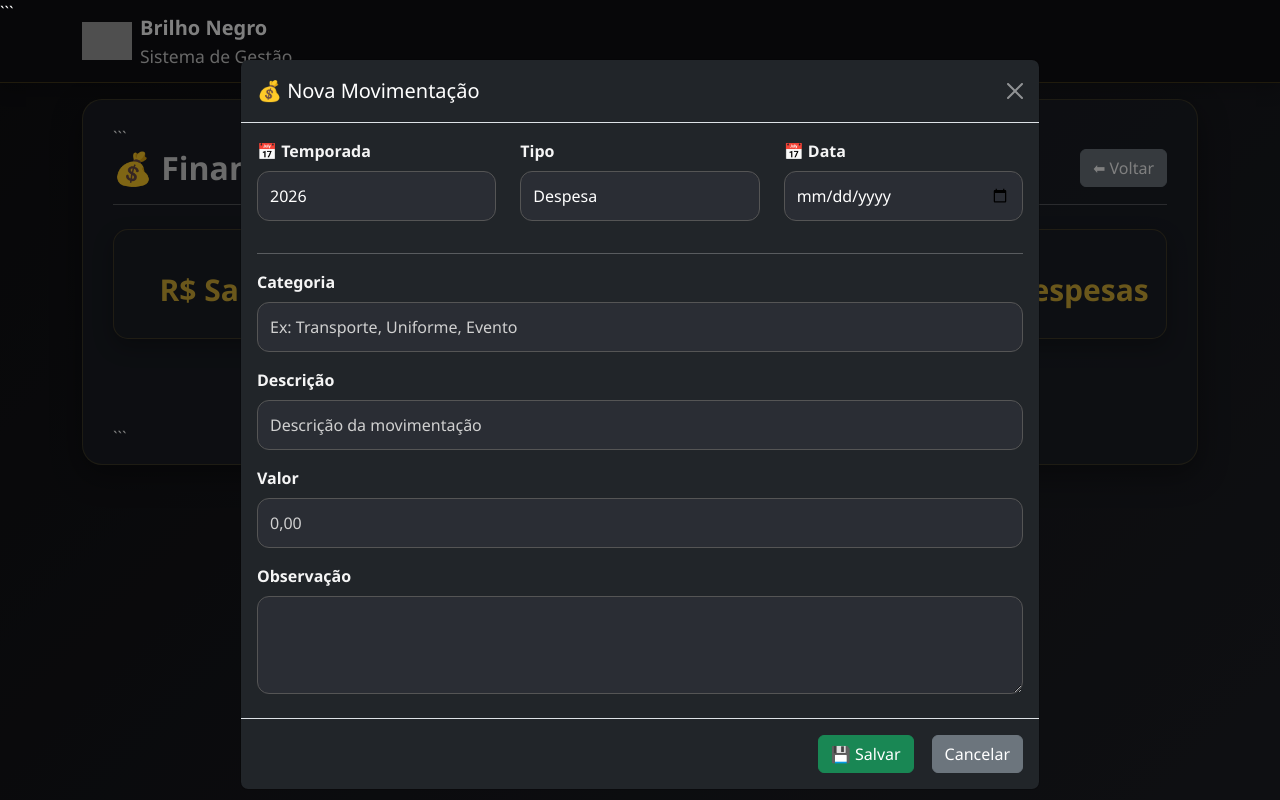
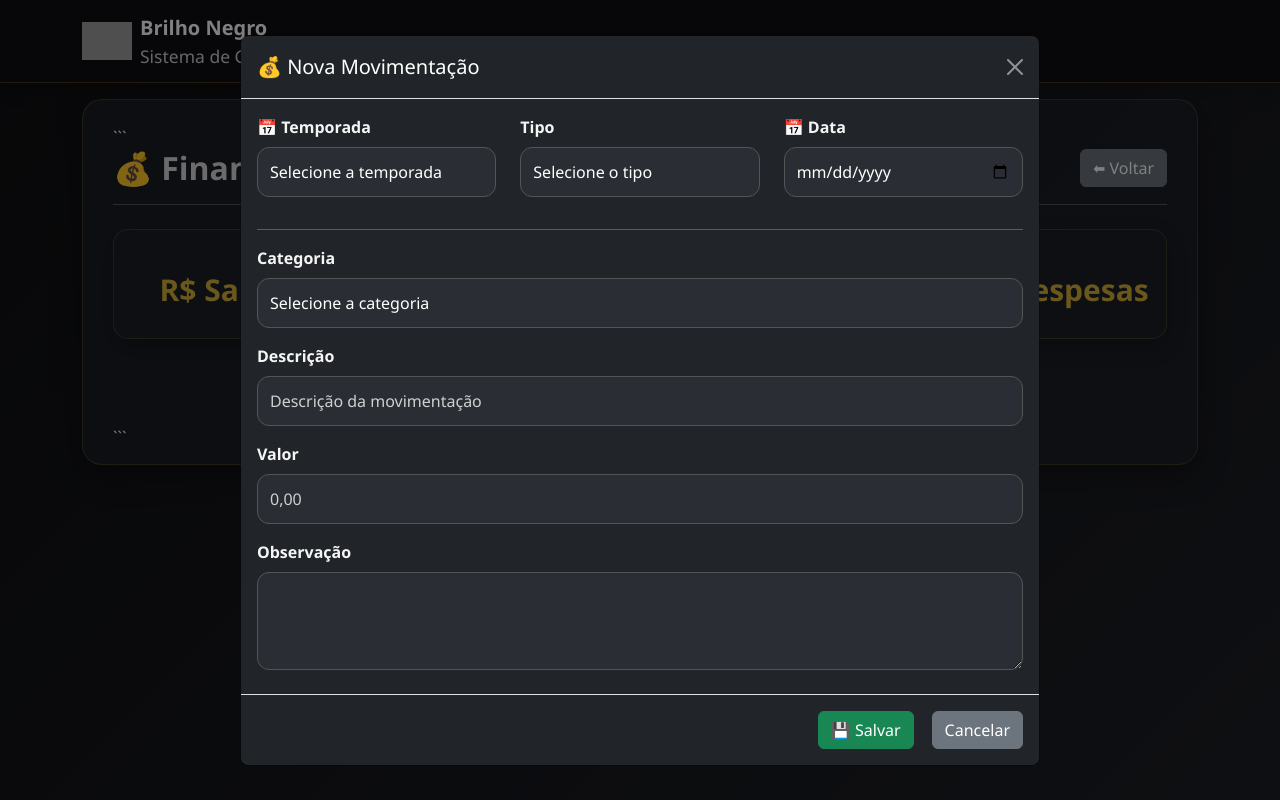
Before and after one commit to jadsonjr2011/sgi-brilho-negro, a Flask app: template templates/admin/financeiro.html in a window 1280 px wide, after a click on "➕ Nova Movimentação". Run offline with Flask 3, Linux system fonts and the light colour scheme; the template is opened without the code that fills it: most values are stand-ins (such as "Sample title", 1, 10 or a date in 2020); grey boxes are pictures that could not be loaded.

Commit message:
Melhora cadastro financeiro com selecao de tipo e categorias

````diff
--- a/templates/admin/financeiro.html
+++ b/templates/admin/financeiro.html
@@ -166,10 +166,9 @@ Financeiro
 
 <div class="modal fade"
      id="modalMovimentacao"
-     tabindex="-1"
-     aria-hidden="true">
+     tabindex="-1">
 
-```
+
     <div class="modal-dialog modal-lg modal-dialog-centered">
 
 
@@ -203,7 +202,8 @@ Financeiro
 
         <form
         method="POST"
-            action="/admin/financeiro/nova">
+        action="/admin/financeiro/nova"
+        onsubmit="return validarCategoria()">
 
 
             <div class="modal-body">
@@ -223,13 +223,18 @@ Financeiro
 
                         <select
                             name="temporada"
-                            class="form-select">
+                            class="form-select"
+                            required>
 
-                            <option>
+                        <option value="">
+                            Selecione a temporada
+                        </option>
+
+                        <option value="2026">
                             2026
                         </option>
 
-                            <option>
+                        <option value="2027">
                             2027
                         </option>
 
@@ -248,7 +253,15 @@ Financeiro
 
                         <select
                             name="tipo"
-                            class="form-select">
+                            id="tipoMovimento"
+                            class="form-select"
+                            onchange="atualizarCategorias()"
+                            required>
+
+
+                        <option value="">
+                            Selecione o tipo
+                        </option>
 
 
                         <option value="DESPESA">
@@ -300,12 +313,13 @@ Financeiro
                     </label>
 
 
-                    <input
-                        type="text"
+                    <select
                         name="categoria"
-                        class="form-control"
-                        placeholder="Ex: Transporte, Uniforme, Evento"
+                        id="categoriaMovimento"
+                        class="form-select"
                         required>
+
+                    </select>
 
                 </div>
 
@@ -438,4 +452,235 @@ window.addEventListener("load", function(){
 
 {% endif %}
 
+<script>
+
+function atualizarCategorias(){
+
+    let tipo = document.getElementById(
+        "tipoMovimento"
+    ).value;
+
+
+    let categoria = document.getElementById(
+        "categoriaMovimento"
+    );
+
+
+    categoria.innerHTML = `
+        <option value="">
+            Selecione a categoria
+        </option>
+    `;
+
+
+    let listaCategorias = [];
+
+
+    if(tipo === "DESPESA"){
+
+        listaCategorias = [
+
+            "Transporte",
+            "Uniforme",
+            "Instrumentos",
+            "Manutenção",
+            "Alimentação",
+            "Eventos",
+            "Documentação",
+            "Espaço / Sede",
+            "Tecnologia",
+            "Materiais",
+            "Taxas",
+            "Outros"
+
+        ];
+
+
+    } else {
+
+
+        listaCategorias = [
+
+            "Patrocínio",
+            "Doação",
+            "Mensalidade",
+            "Evento",
+            "Premiação",
+            "Rifas",
+            "Outros"
+
+        ];
+
+    }
+
+
+
+    listaCategorias.forEach(function(categoriaTexto){
+
+
+        let option = document.createElement(
+            "option"
+        );
+
+
+        option.value = categoriaTexto;
+
+
+        option.textContent = categoriaTexto;
+
+
+        categoria.appendChild(option);
+
+
+    });
+
+
+}
+
+
+
+document.addEventListener(
+    "DOMContentLoaded",
+    function(){
+
+        atualizarCategorias();
+
+    }
+);
+
+
+</script>
+
+<script>
+
+function atualizarCategorias(){
+
+    let tipo = document.getElementById(
+        "tipoMovimento"
+    ).value;
+
+
+    let categoria = document.getElementById(
+        "categoriaMovimento"
+    );
+
+
+    categoria.innerHTML = `
+        <option value="">
+            Selecione a categoria
+        </option>
+    `;
+
+
+
+    let listaCategorias = [];
+
+
+    if(tipo === "DESPESA"){
+
+
+        listaCategorias = [
+
+            "Transporte",
+            "Uniforme",
+            "Instrumentos",
+            "Manutenção",
+            "Alimentação",
+            "Eventos",
+            "Documentação",
+            "Espaço / Sede",
+            "Tecnologia",
+            "Materiais",
+            "Taxas",
+            "Outros"
+
+        ];
+
+
+    }else{
+
+
+        listaCategorias = [
+
+            "Patrocínio",
+            "Doação",
+            "Mensalidade",
+            "Evento",
+            "Premiação",
+            "Rifas",
+            "Outros"
+
+        ];
+
+
+    }
+
+
+
+    listaCategorias.forEach(function(item){
+
+
+        let option = document.createElement(
+            "option"
+        );
+
+
+        option.value = item;
+
+        option.textContent = item;
+
+
+        categoria.appendChild(option);
+
+
+    });
+
+
+}
+
+
+
+function validarCategoria(){
+
+
+    let categoria = document.getElementById(
+        "categoriaMovimento"
+    ).value;
+
+
+
+    if(categoria === ""){
+
+
+        alert(
+            "Selecione uma categoria."
+        );
+
+
+        return false;
+
+
+    }
+
+
+    return true;
+
+
+}
+
+
+
+
+document.addEventListener(
+    "DOMContentLoaded",
+    function(){
+
+        atualizarCategorias();
+
+    }
+);
+
+
+</script>
+
 {% endblock %}
````
Lines whose indentation alone changed are shown as unchanged.
